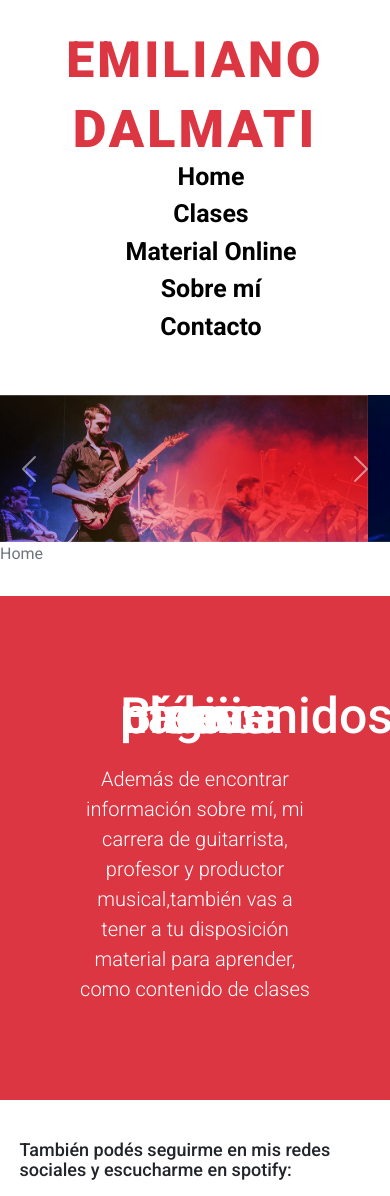
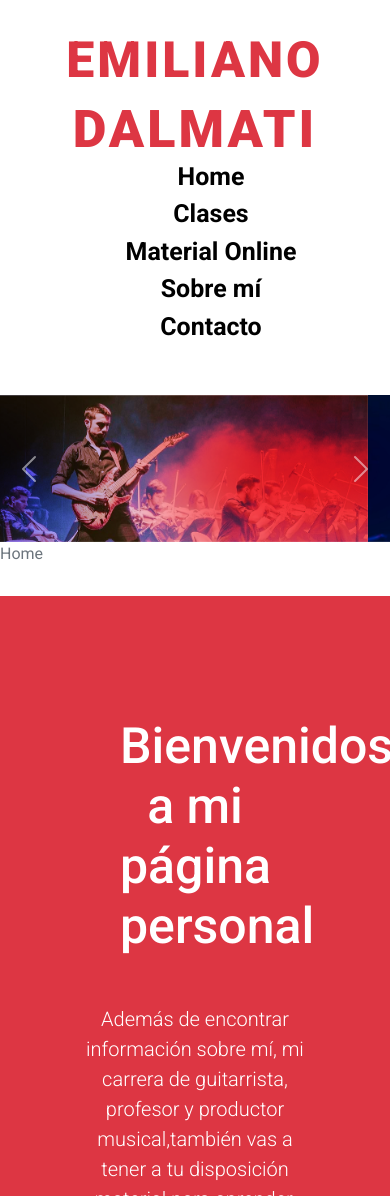
Before and after one commit to Edalmati/coder-clase-git, a website: page index.html in a window 390 px wide. Shown: the top 1196 px of the page. Drawn offline with nearby package versions, Linux system fonts and the light colour scheme.

Commit message:
responsive 5

```diff
--- a/index.html
+++ b/index.html
@@ -79,7 +79,7 @@
 
 
     <main class="rojoFondo">
-        <h3 class="letraBlanca">Bienvenidos a mi página de clases de música</h3>
+        <h3 class="letraBlanca">Bienvenidos a mi página personal</h3>
         <p class="letraBlanca">Además de encontrar información sobre mí, mi carrera de guitarrista, profesor y productor
             musical,también vas a tener a tu disposición material para aprender, como contenido de clases</p>
     </main>
--- a/scss/_general.scss
+++ b/scss/_general.scss
@@ -23,14 +23,14 @@ h2{
 }
 
 h3{
-    font-size: 50px;
-    line-height: 0px;
+    font-size: 3.125rem;
     padding: 40px;
     text-align: center;
+
 }
 
 h4{
-    font-size: 50px;
+    font-size: 3.125rem;
     text-align: center;
     padding: 20px;
 }
@@ -76,10 +76,10 @@ span{
 }
 .rojoFondo{
     background-color: #dd3643;
-    margin-top: 30px;
-    margin-bottom: 0px;
-    padding: 80px;
+    margin-top: 1.875rem;
+    padding: 5rem;
     color: white;
+    width: 100%;
 }
 .fondoGrad{
     background: linear-gradient(to bottom right,#2400ff, #DD3643 );
```
Also changed, not shown: css/styles.css.
